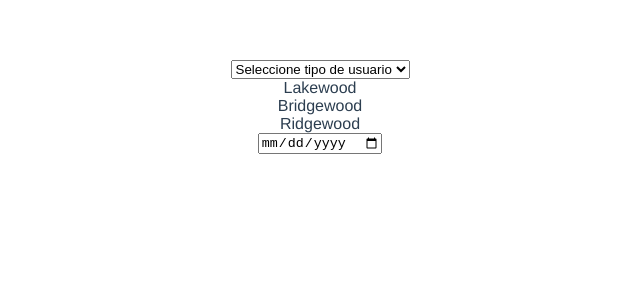
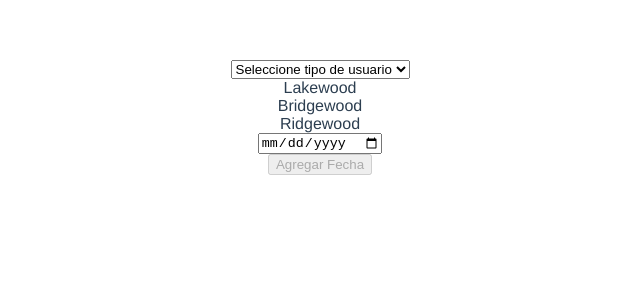
Before and after one commit to nicotoconas007/tipti-challenge, a Vue app in the folder challenge/: page / in a window 1280 px wide. Shown: the top 300 px of the page, without its empty margins (320-960 px from the left). Built offline with nearby package versions, Linux system fonts and the light colour scheme.

Commit message:
method to add a new input

```diff
--- a/challenge/src/components/InputDate.vue
+++ b/challenge/src/components/InputDate.vue
@@ -3,6 +3,9 @@
     <div v-for="(date, index) in dates" :key="index">
       <input type="date" v-model="date.date" />
     </div>
+    <button @click="addDate" :disabled="this.dates[0].date == ''">
+      Agregar Fecha
+    </button>
   </div>
 </template>
 
@@ -14,5 +17,16 @@ export default {
       dates: [{ date: "", isWeekend: false }],
     };
   },
+  methods: {
+    addDate() {
+      const lastDate = this.dates[this.dates.length - 1];
+      const nextDate = new Date(lastDate.date);
+      nextDate.setDate(nextDate.getDate() + 1);
+      this.dates.push({
+        date: nextDate.toISOString().substring(0, 10),
+        isWeekend: false,
+      });
+    },
+  },
 };
 </script>
```
